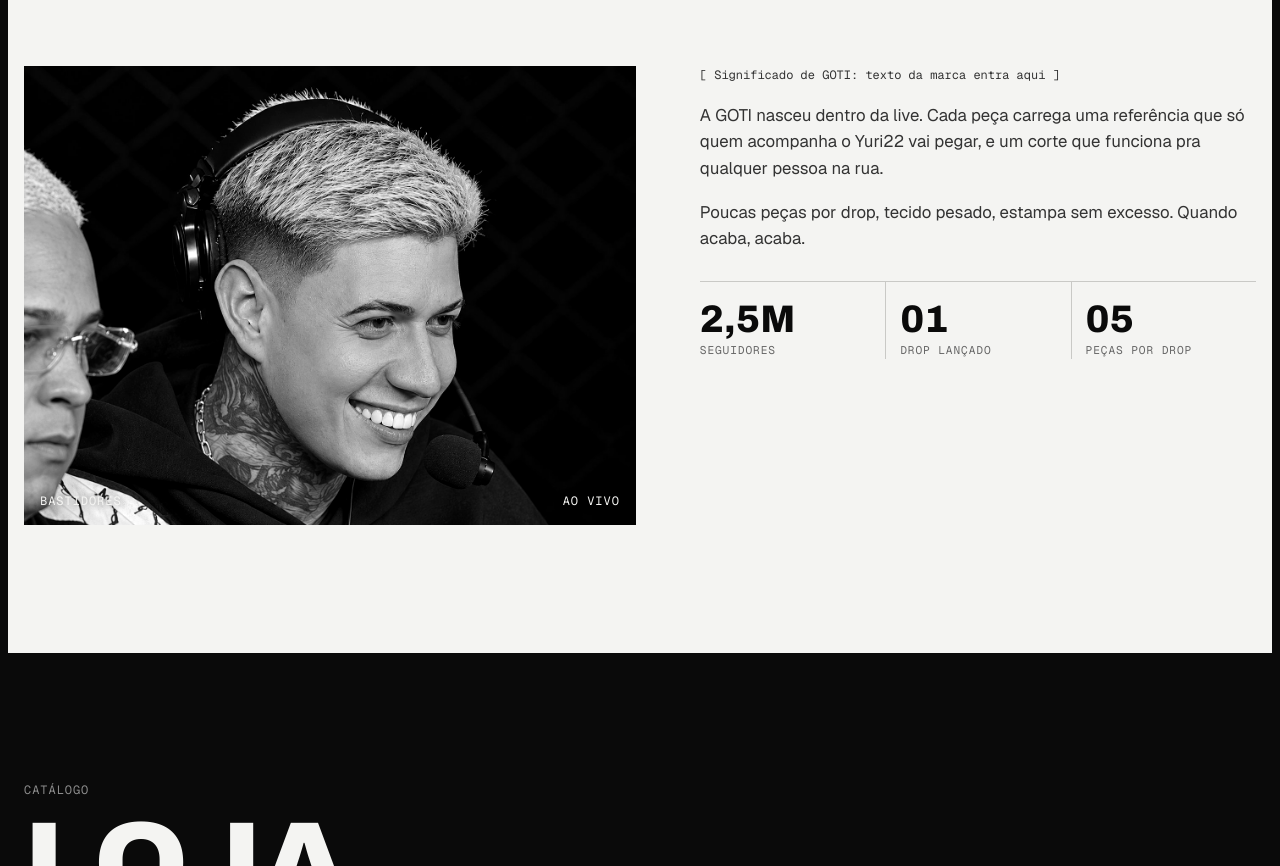
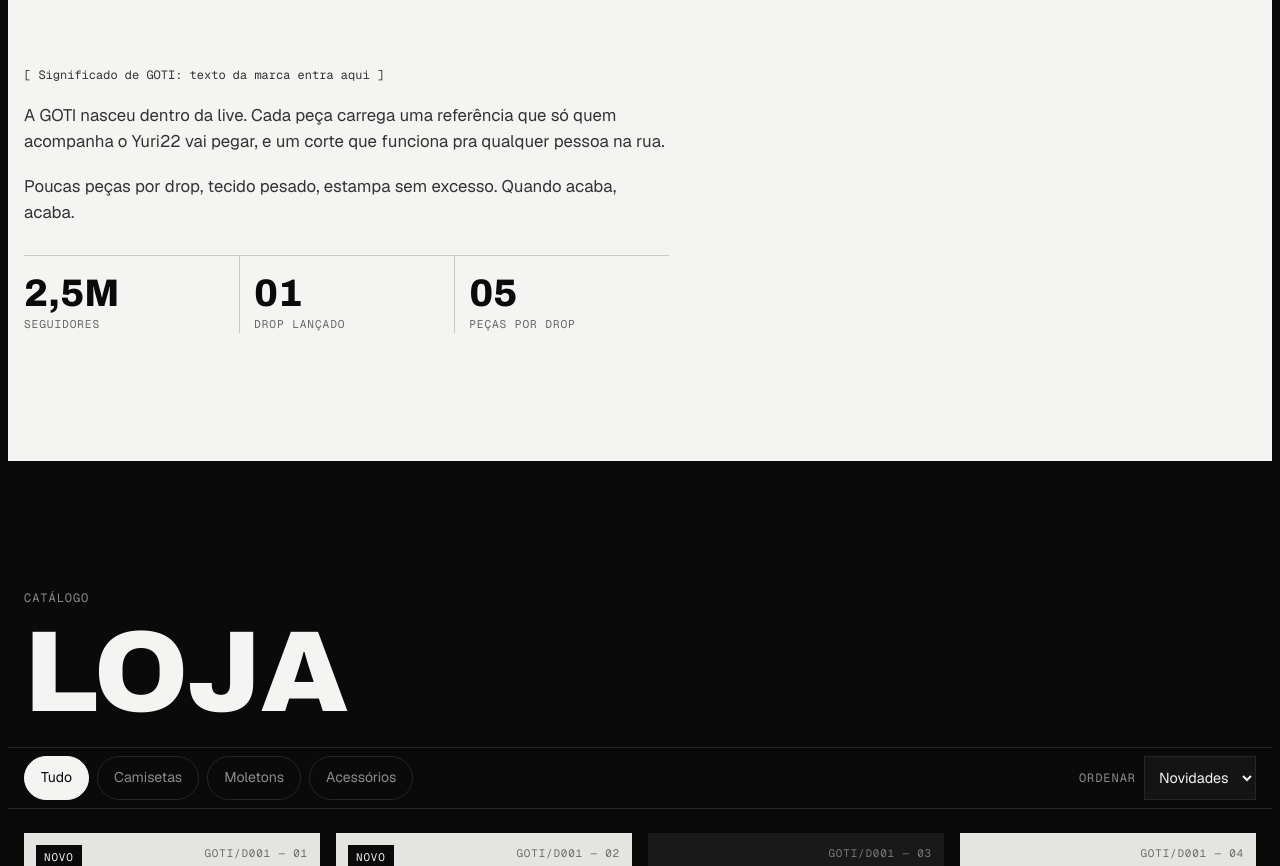
Before and after one commit to heitorzyae-art/goti, a plain HTML site: page index.html in a window 1280 px wide. Shown: the part 2474-3340 px from the top of the page. Drawn offline with nearby package versions, Linux system fonts and the light colour scheme.

Commit message:
Add files via upload

```diff
--- a/index.html
+++ b/index.html
@@ -57,7 +57,6 @@ h1,h2,h3,p{margin:0}
 /* ---------- HEADER ---------- */
 .hdr{position:fixed;top:0;left:0;right:0;z-index:50;padding-top:env(safe-area-inset-top,0px);transition:transform .45s var(--ease),background .3s,border-color .3s;border-bottom:1px solid transparent}
 .hdr.solid{background:rgba(10,10,10,.82);backdrop-filter:blur(14px);-webkit-backdrop-filter:blur(14px);border-color:var(--line)}
-.hdr.hide{transform:translateY(-100%)}
 .hdr-in{height:60px;display:flex;align-items:center;gap:clamp(12px,3vw,24px)}
 .logo{flex:none;font-family:var(--display);font-variation-settings:"wdth" 125;font-stretch:125%;font-weight:900;font-size:clamp(1.15rem,4vw,1.35rem);letter-spacing:-.02em;min-height:44px;display:inline-flex;align-items:center}
 .nav{display:flex;gap:clamp(12px,3vw,28px);margin-left:clamp(0px,2vw,16px);min-width:0}
@@ -275,11 +274,6 @@ html.pd-lock .hdr,html.pd-lock main,html.pd-lock .foot,html.pd-lock .grain{filte
 .manifesto{font-size:clamp(2.2rem,6.4vw,5.6rem);max-width:16ch;margin-bottom:clamp(40px,6vw,80px)}
 .manifesto .w{opacity:.14;transition:opacity .25s linear}
 .manifesto .w.on{opacity:1}
-.sobre-grid{display:grid;gap:32px}
-.sobre-img{aspect-ratio:4/3;max-width:100%;background:#d9d9d6;position:relative;display:grid;place-items:center;color:#666;overflow:hidden}
-.sobre-img{background:#111}
-.sobre-img img{position:absolute;inset:0;width:100%;height:100%;object-fit:cover;object-position:62% 38%;filter:grayscale(1) contrast(1.05)}
-.sobre-img .corner{position:absolute;z-index:1;left:16px;right:16px;bottom:14px;color:var(--paper);text-shadow:0 1px 8px rgba(0,0,0,.6)}
 .sobre-txt{display:grid;gap:18px;align-content:start;max-width:58ch;font-size:1.05rem}
 .sobre-txt p{color:#333}
 .stats{display:grid;grid-template-columns:repeat(3,minmax(0,1fr));border-top:1px solid #c9c9c6;margin-top:12px}
@@ -288,8 +282,6 @@ html.pd-lock .hdr,html.pd-lock main,html.pd-lock .foot,html.pd-lock .grain{filte
 .stat b{font-family:var(--display);font-variation-settings:"wdth" 125;font-stretch:125%;font-weight:800;font-size:clamp(1.2rem,5vw,2.4rem);line-height:1;font-variant-numeric:tabular-nums;overflow-wrap:anywhere}
 .stat span{color:#666;font-size:.7rem}
 .ph-note{font-family:var(--mono);font-size:.75rem;color:#777}
-@media (min-width:768px){.sobre-img{aspect-ratio:16/9}}
-@media (min-width:1024px){.sobre-grid{grid-template-columns:1.1fr 1fr;gap:64px}.sobre-img{aspect-ratio:4/3}}
 
 /* ---------- LOJA ---------- */
 .filters{position:relative;background:var(--ink);border-block:1px solid var(--line);margin-bottom:24px}
@@ -444,11 +436,6 @@ html.pd-lock .hdr,html.pd-lock main,html.pd-lock .foot,html.pd-lock .grain{filte
     <div class="wrap">
       <span class="eyebrow mono">Sobre a GOTI</span>
       <p class="disp manifesto" id="manifesto">Para os verdadeiros gotis da live.</p>
-      <div class="sobre-grid">
-        <div class="sobre-img rv-me">
-          <img src="sobre-yuri22.jpg" width="1445" height="1088" loading="lazy" decoding="async" alt="Yuri22 sorrindo, de fone e microfone, durante uma transmissão">
-          <div class="corner mono"><span>Bastidores</span><span>Ao vivo</span></div>
-        </div>
       <div class="sobre-txt rv-me">
         <p class="ph-note">[ Significado de GOTI: texto da marca entra aqui ]</p>
         <p>A GOTI nasceu dentro da live. Cada peça carrega uma referência que só quem acompanha o Yuri22 vai pegar, e um corte que funciona pra qualquer pessoa na rua.</p>
@@ -457,7 +444,6 @@ html.pd-lock .hdr,html.pd-lock main,html.pd-lock .foot,html.pd-lock .grain{filte
           <div class="stat"><b>2,5M</b><span class="mono">Seguidores</span></div>
           <div class="stat"><b>01</b><span class="mono">Drop lançado</span></div>
           <div class="stat"><b>05</b><span class="mono">Peças por drop</span></div>
-          </div>
         </div>
       </div>
     </div>
@@ -832,15 +818,10 @@ html.pd-lock .hdr,html.pd-lock main,html.pd-lock .foot,html.pd-lock .grain{filte
 
   /* ---------- HEADER + PARALLAX + MANIFESTO on scroll ---------- */
   const hdr = $('#hdr');
-  let lastY = scrollY, ticking = false, px = 0, py = 0;
-  const finePointer = matchMedia('(hover:hover) and (pointer:fine)').matches;
+  let ticking = false, px = 0, py = 0;
   function onScroll(){
     const y = scrollY;
     hdr.classList.toggle('solid', y > 40);
-    const hide = y > lastY && y > 240 && !drawer.classList.contains('on');
-    hdr.classList.toggle('hide', hide);
-    document.body.classList.toggle('hdr-shown', !hide);
-    lastY = y;
     if (!RM){
       const h = innerHeight;
       const r = man.getBoundingClientRect();
@@ -853,14 +834,6 @@ html.pd-lock .hdr,html.pd-lock main,html.pd-lock .foot,html.pd-lock .grain{filte
   addEventListener('scroll', () => { if(!ticking){ requestAnimationFrame(onScroll); ticking = true; } }, {passive:true});
   onScroll();
   if (RM) words.forEach(w=>w.classList.add('on'));
-
-  /* ---------- MAGNETIC CTA ---------- */
-  if (finePointer && !RM){
-    const b = $('#ctaMain');
-    b.addEventListener('pointermove', e => { const r = b.getBoundingClientRect();
-      b.style.transform = `translate(${(e.clientX-r.left-r.width/2)*.12}px, ${(e.clientY-r.top-r.height/2)*.2}px)`; });
-    b.addEventListener('pointerleave', () => { b.style.transition = 'transform .5s cubic-bezier(.22,1,.36,1), color .35s'; b.style.transform = ''; });
-  }
 
 
   /* ---------- REVEAL (only off-screen elements) ---------- */
```
Lines whose indentation alone changed are shown as unchanged.
